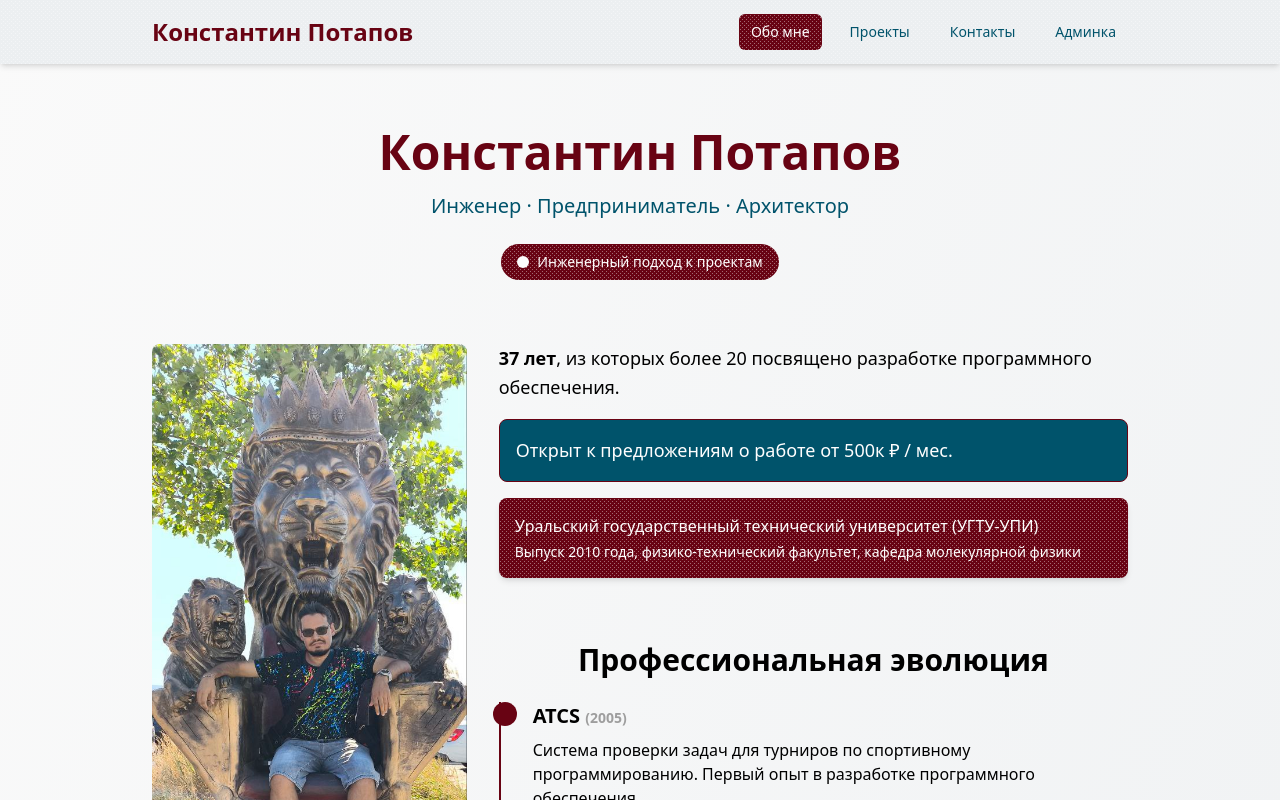
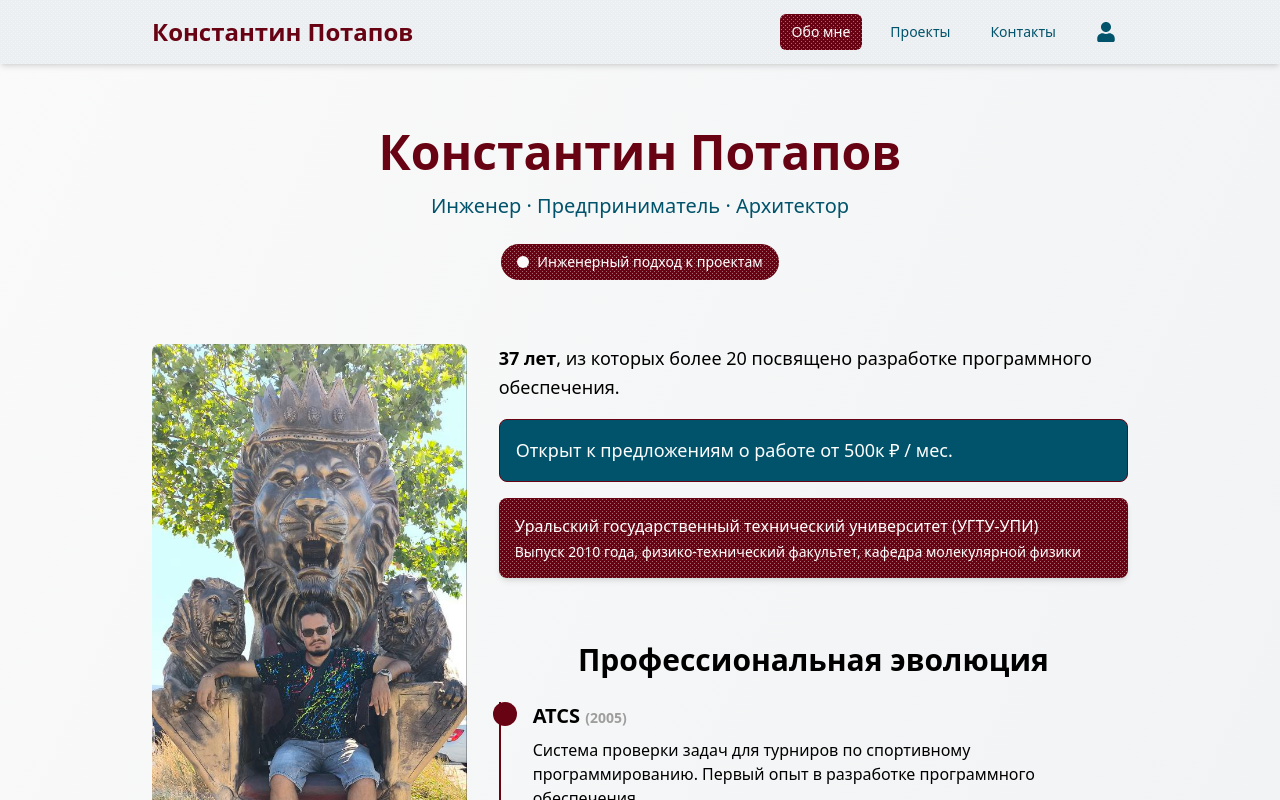
Before and after one commit to potapov-me/potapov.me, a Next.js app: page / in a window 1280 px wide. Shown: the top 800 px of the page. Built offline with nearby package versions, Linux system fonts and the light colour scheme.

Commit message:
подправил стили

```diff
--- a/app/admin/layout.tsx
+++ b/app/admin/layout.tsx
@@ -13,7 +13,7 @@ export default function AdminLayout({children}: { children: React.ReactNode }) {
     };
 
     return (
-        <div className="max-w-4xl mx-auto pt-10">
+        <div className="max-w-4xl mx-auto p-10 my-8">
             <div className="flex justify-between items-center mb-4">
                 <Breadcrumbs />
                 <button onClick={handleLogout} className="bg-primary text-white px-4 py-2 rounded-md hover:bg-secondary flex items-center">
--- a/app/components/MainMenu.tsx
+++ b/app/components/MainMenu.tsx
@@ -3,6 +3,8 @@
 import Link from "next/link";
 import {usePathname} from "next/navigation";
 import {useState} from "react";
+import { FaUser } from 'react-icons/fa';
+
 
 const MainMenu = () => {
     const pathname = usePathname();
@@ -12,7 +14,7 @@ const MainMenu = () => {
         {href: "/", label: "Обо мне"},
         {href: "/projects", label: "Проекты"},
         {href: "/contact", label: "Контакты"},
-        {href: "/admin", label: "Админка"},
+        {href: "/admin", label: "Админка", isAdmin: true, icon: FaUser},
     ];
 
     return (
@@ -33,7 +35,8 @@ const MainMenu = () => {
                                         : "text-secondary hover:bg-gray-100"
                                 }`}
                             >
-                                {item.label}
+                                {item.icon && <item.icon className="text-xl"/>}
+                                { !item.isAdmin && item.label}
                             </Link>
                         ))}
                     </div>
--- a/app/layout.tsx
+++ b/app/layout.tsx
@@ -40,7 +40,8 @@ export default function RootLayout({
                         </div>
                     </div>
                     <div className="mt-8 text-center text-sm">
-                        © {new Date().getFullYear()} Все права защищены. История продолжается...
+                        ИП Потапов К.С. ОГРНИП 312668617300033 <br />
+                        © {new Date().getFullYear()} Все права защищены.
                     </div>
                 </div>
             </footer>
--- a/app/page.tsx
+++ b/app/page.tsx
@@ -6,7 +6,7 @@ import {
     FaLinux,
     FaPython,
     FaReact,
-    FaVuejs
+    FaVuejs,
 } from "react-icons/fa";
 import {
     SiDjango,
--- a/app/types.ts
+++ b/app/types.ts
@@ -11,5 +11,5 @@ export interface Project {
 export interface RouteContext {
   params: {
     id: string;
+  };
 }
-}
```
Lines whose indentation alone changed are shown as unchanged.
